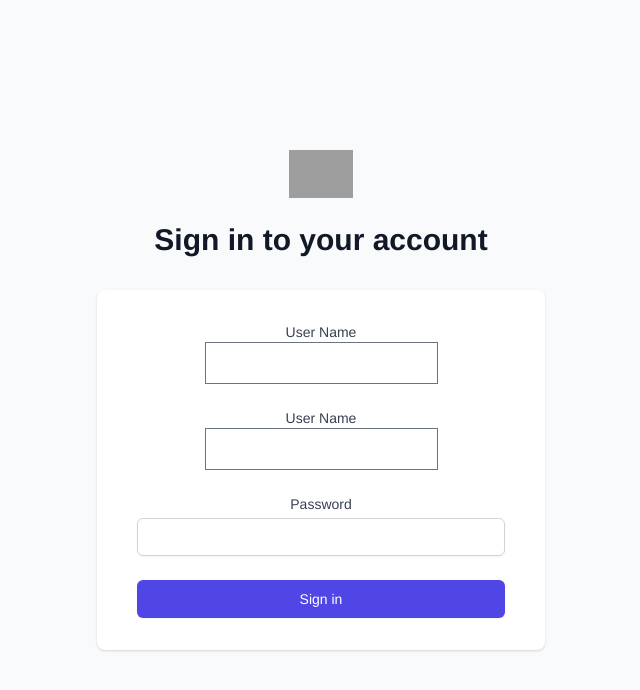
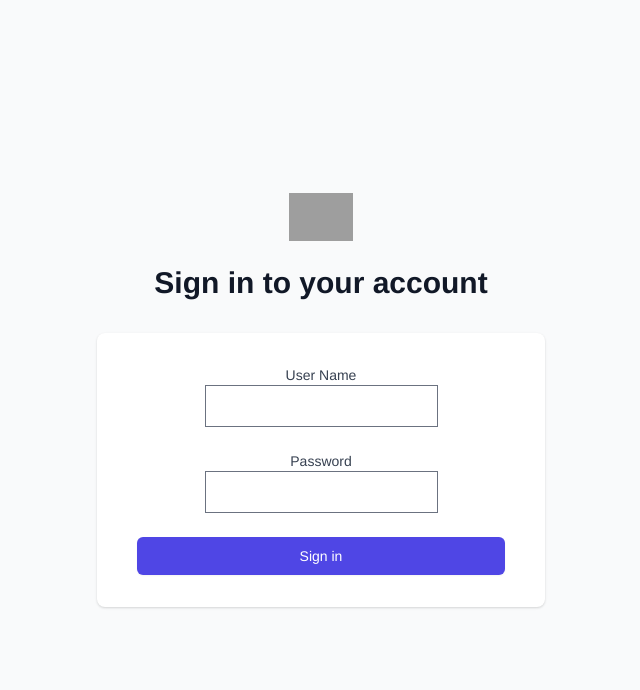
Before and after one commit to rogerhideo/TesteLogin, a Vue app: page / in a window 1280 px wide. Shown: the top 690 px of the page, without its empty margins (319-959 px from the left). Built offline with nearby package versions, Linux system fonts and the light colour scheme; data requests are answered from the project's data file; grey boxes are pictures that could not be loaded.

Commit message:
09/01/21

```diff
--- a/src/services/UserService.js
+++ b/src/services/UserService.js
@@ -24,7 +24,7 @@ apiClient.interceptors.response.use(response => {
 
 export default {
     getAllUsers() {
-        return apiClient.get('/users/')
+        return apiClient.get('/users')
     },
     getUsers(perPage, page) {
         return apiClient.get('/users?_limit=' + perPage + '&_page=' + page)
--- a/src/store/modules/user.js
+++ b/src/store/modules/user.js
@@ -56,7 +56,7 @@ export const actions = {
                 dispatch('notification/add', notification, { root: true })
             })
     },
-    fetchAllUsers() {
+    fetchAllUsers({commit}) {
         return UserService.getAllUsers()
             .then(response => {
                 commit('SET_USERS', response.data)
--- a/src/views/Calendar.vue
+++ /dev/null
@@ -1,17 +0,0 @@
-<template>
-      <BaseSideBar mainTitle="Calendar">
-            <template v-slot:body>
-                  <p> Hello World Calendar !</p>
-            </template>
-      </BaseSideBar>
-</template>
-
-<script>
-      export default {
-
-      }
-</script>
-
-<style lang="scss" scoped>
-
-</style>
--- a/src/views/Documents.vue
+++ /dev/null
@@ -1,17 +0,0 @@
-<template>
-      <BaseSideBar mainTitle="Documents">
-            <template v-slot:body>
-                  <p> Hello World Documents !</p>
-            </template>
-      </BaseSideBar>
-</template>
-
-<script>
-      export default {
-
-      }
-</script>
-
-<style lang="scss" scoped>
-
-</style>
--- a/src/views/Projects.vue
+++ /dev/null
@@ -1,18 +0,0 @@
-<template>
-      <BaseSideBar mainTitle="Projects">
-            <template v-slot:body>
-                  <p> Hello World Projects !</p>
-            </template>
-      </BaseSideBar>
-</template>
-
-
-<script>
-      export default {
-
-      }
-</script>
-
-<style lang="scss" scoped>
-
-</style>
--- a/src/views/Reports.vue
+++ /dev/null
@@ -1,17 +0,0 @@
-<template>
-      <BaseSideBar mainTitle="Reports">
-            <template v-slot:body>
-                  <p> Hello World Reports !</p>
-            </template>
-      </BaseSideBar>
-</template>
-
-<script>
-      export default {
-
-      }
-</script>
-
-<style lang="scss" scoped>
-
-</style>
--- a/src/views/SigIn.vue
+++ b/src/views/SigIn.vue
@@ -29,7 +29,7 @@
       				</template>
 
 				<BaseInput
-        				label="User Name"
+        				label="Password"
 					id="password"
 					name="password"
         				type="password"
@@ -44,15 +44,6 @@
           						Password is required.
         					</p>
       				</template>
-
-				<div>
-					<label for="password" class="block text-sm font-medium text-gray-700">
-						Password
-					</label>
-					<div class="mt-1">
-						<input id="password" name="password" type="password" autocomplete="current-password" required class="appearance-none block w-full px-3 py-2 border border-gray-300 rounded-md shadow-sm placeholder-gray-400 focus:outline-none focus:ring-indigo-500 focus:border-indigo-500 sm:text-sm">
-					</div>
-				</div>
 
 
 				<div>
@@ -69,27 +60,14 @@
 <script>
 import { mapState } from 'vuex'
 import { required } from 'vuelidate/lib/validators'
-import store from '@/store'
+//import store from '@/store'
 
-// Moved the current page & action call outside the component
-function getPageUsers(routeTo, next) {
-  const currentPage = parseInt(routeTo.query.page || 1)
-  store
-    .dispatch('user/fetchUsers', {
-      page: currentPage
-    })
-    .then(() => {
-      // pass it into the component as a prop, so we can print next pages
-      routeTo.params.page = currentPage
-      next()
-    })
-}
 export default {
   data() {
     return {
 	aut: [{userName: String,
-		password: String}],
-	users : this.$store.dispatch('user/fetchAllUsers')
+		password: String}]
+
     }
   },
   validations: {
@@ -98,11 +76,11 @@ export default {
 	password: { required }
     }
 
-    },
+    },/*
     methods :{
 	    authenticationSigin(){
-
-		    for (user in users)
+		    this.$store.dispatch('user/fetchAllUsers')
+		    for (user in this.users)
 			    if (this.aut.userName === user.userName){
 					if (this.aut.password === user.password){
 						const notification = {
@@ -118,30 +96,22 @@ export default {
 					else{
 						const notification = {
                     				type: 'error',
-                    				message: 'Your password is wrong. Try Again: ' + error.message
+                    				message: 'Your password is wrong. Try Again: '
                				}
                 			this.$store.dispatch('notification/add', notification, { root: true })
 					}
 			    } else{
 				    const notification = {
                     				type: 'error',
-                    				message: 'Your User Name isn\'t Found: ' + error.message
+                    				message: 'Your User Name isn\'t Found: '
                				}
                 			 this.$store.dispatch('notification/add', notification, { root: true })
 			    }
 
 	    }
 
-    },
+    }, */
 
-  beforeRouteEnter(routeTo, routeFrom, next) {
-    // Before we enter the route
-    getPageUsers(routeTo, next)
-  },
-  beforeRouteUpdate(routeTo, routeFrom, next) {
-    // Before we update the route
-    getPageUsers(routeTo, next)
-  	}, ///
     computed: {
 	    ...mapState(['user'])
     }
--- a/src/views/Team.vue
+++ /dev/null
@@ -1,17 +0,0 @@
-<template>
-      <BaseSideBar mainTitle="Team">
-            <template v-slot:body>
-                  <p> Hello World Team !</p>
-            </template>
-      </BaseSideBar>
-</template>
-
-<script>
-      export default {
-
-      }
-</script>
-
-<style lang="scss" scoped>
-
-</style>
```
Also changed, not shown: src/views/CreateUser.vue (indentation only).
